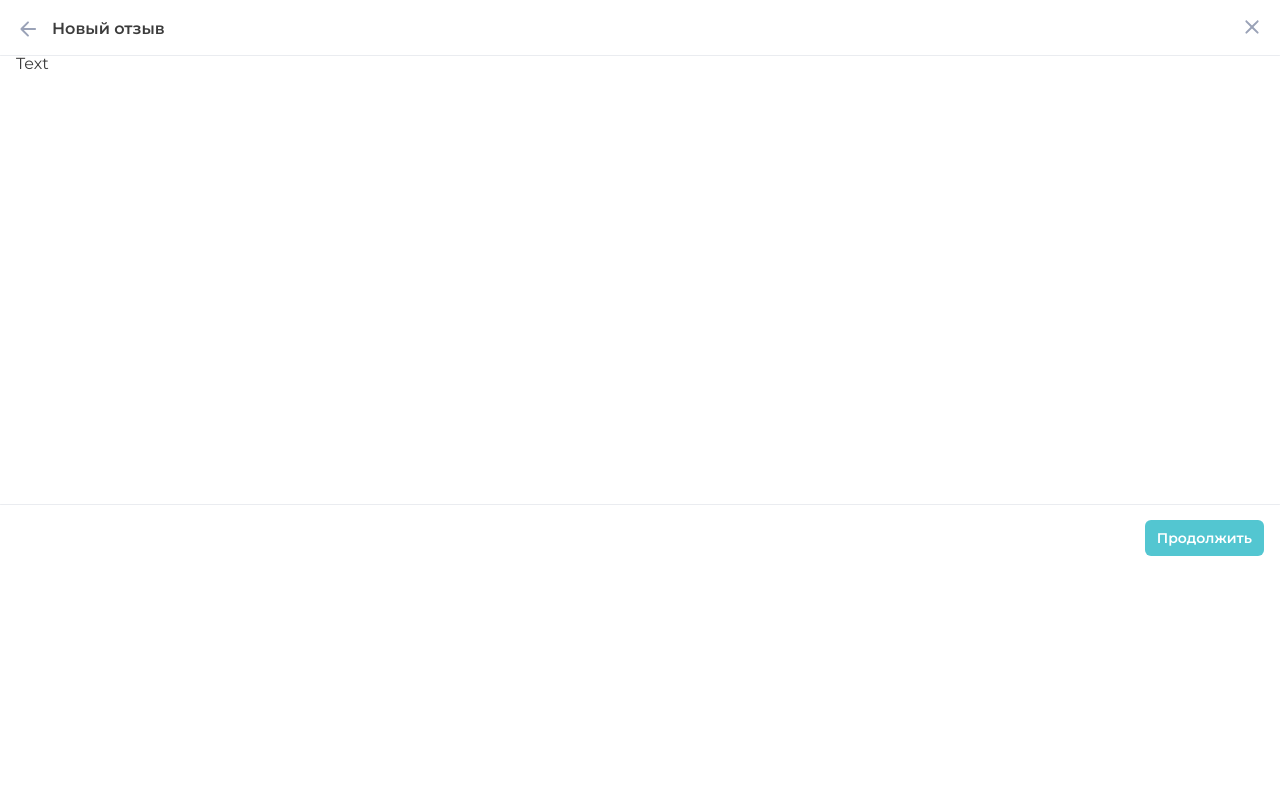
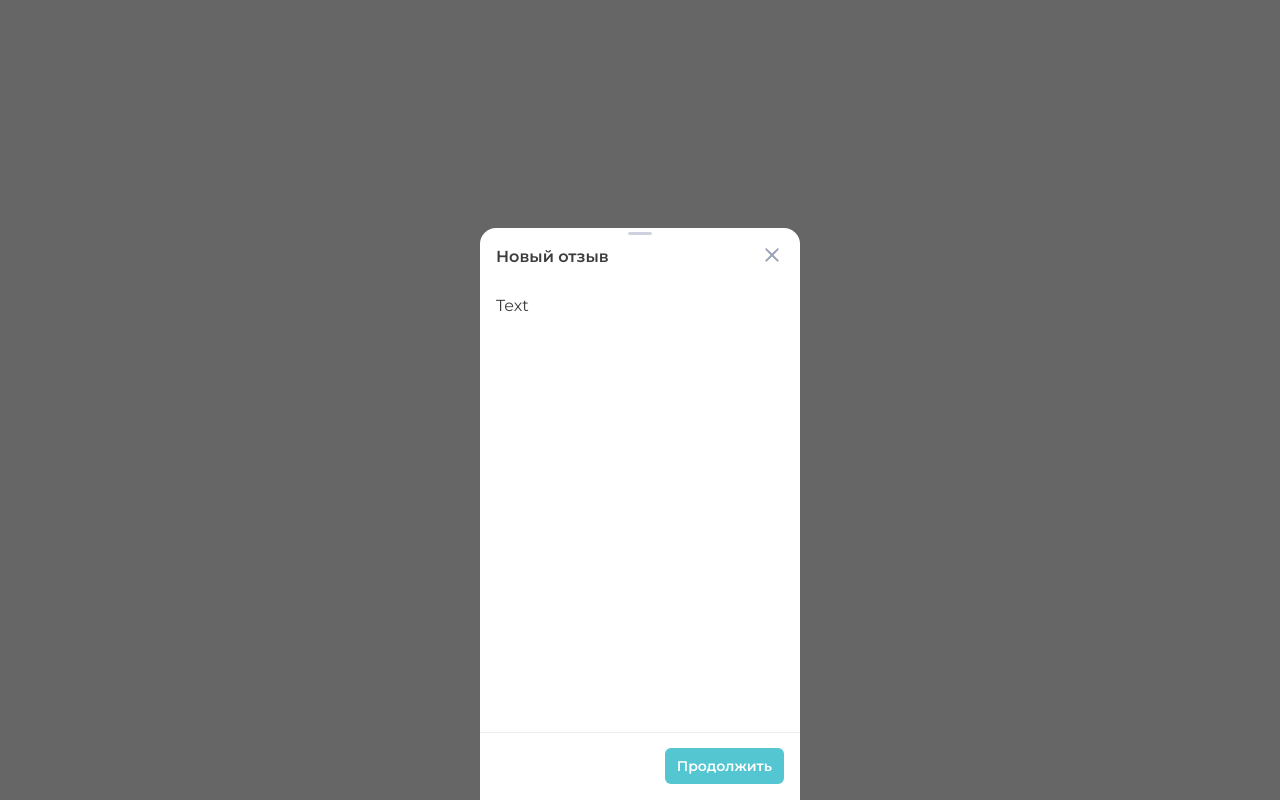
Before and after one commit to updev8/modals-app, a Vue app: page / in a window 1280 px wide. Built offline with nearby package versions, Linux system fonts and the light colour scheme.

Commit message:
Modal refactor into a single component

```diff
--- a/src/components/Modal.vue
+++ b/src/components/Modal.vue
@@ -1,9 +1,6 @@
 <template>
-  <div
-    v-if="isVisible"
-    class="modal"
-    :class="{ 'modal--type-page': isPageType }"
-  >
+  <teleport to="#modal-container" v-if="isVisible">
+    <div class="modal" :class="{ 'modal--type-page': isPageType }">
       <div class="modal__window">
         <div class="modal__header">
           <button class="modal__back">
@@ -18,12 +15,13 @@
           <slot />
         </div>
         <div class="modal__footer">
-        <button class="modal__button button">
+          <button class="modal__button button" @click="$emit('next')">
             {{ buttonText }}
           </button>
         </div>
       </div>
     </div>
+  </teleport>
 </template>
 
 <script lang="ts">
@@ -146,6 +144,7 @@ export default defineComponent({
 
 .modal__content {
   min-height: 449px;
+  padding: 14px 0;
 }
 
 .modal--type-page .modal__content {
--- a/src/views/Home.vue
+++ b/src/views/Home.vue
@@ -1,23 +1,19 @@
 <template>
   <div class="home">
-    <button
-      class="home__button button"
-      @click="isModalVisible = !isModalVisible"
-    >
-      Новый озыв
+    <button class="button" @click="isModalVisible = !isModalVisible">
+      Новый отзыв
     </button>
 
-    <teleport to="#modal-container">
     <Modal
       title="Новый отзыв"
       buttonText="Продолжить"
       :isVisible="isModalVisible"
-        :isPageType="true"
+      :isPageType="isModalPageType"
       @close="isModalVisible = false"
+      @next="isModalPageType = !isModalPageType"
     >
       Text
     </Modal>
-    </teleport>
   </div>
 </template>
 
@@ -29,7 +25,8 @@ export default defineComponent({
   name: 'Home',
   components: { Modal },
   data: () => ({
-    isModalVisible: true
+    isModalVisible: true,
+    isModalPageType: false
   })
 });
 </script>
```
Lines whose indentation alone changed are shown as unchanged.
